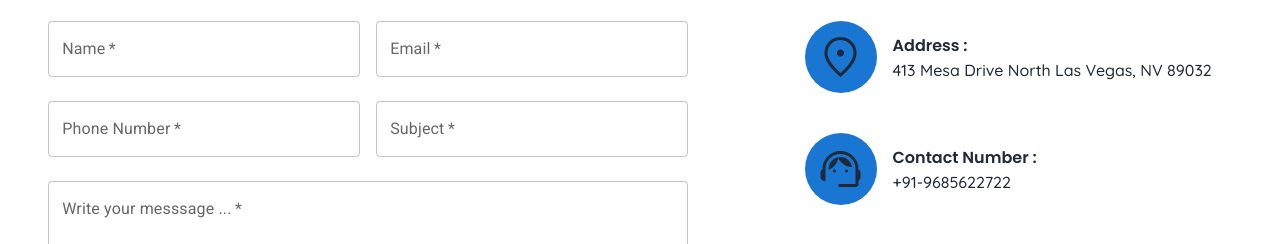
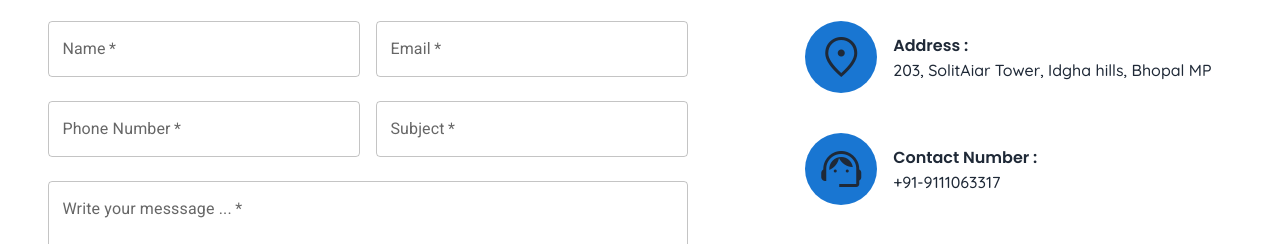
Before and after one commit to sohail9744/digitalMove, a React (Vite) app: page /contactus in a window 1280 px wide. Shown: the part 523-767 px from the top of the page. Built offline with nearby package versions, Linux system fonts and the light colour scheme; a web font is replaced by a local one.

Commit message:
update contact info

```diff
--- a/src/components/ServiceandSupport/form.jsx
+++ b/src/components/ServiceandSupport/form.jsx
@@ -58,7 +58,7 @@ export default function ContactForm() {
             </Button>
           </div>
         </section>
-        <section className="sm:px-5 sm:pt-8 lg:pt-0" >
+        <section className="sm:px-5 sm:pt-8 lg:pt-0">
           <h2 className="text-3xl font-popins font-bold text-stone-800 opacity-80">
             Get in touch
           </h2>
@@ -74,7 +74,7 @@ export default function ContactForm() {
                   Address :
                 </label>
                 <p className="font-quickSand font-medium">
-                  413 Mesa Drive North Las Vegas, NV 89032
+                  203, SolitAiar Tower, Idgha hills, Bhopal MP
                 </p>
               </div>
             </div>
@@ -88,7 +88,7 @@ export default function ContactForm() {
                 <label className="font-popins font-semibold" htmlFor="">
                   Contact Number :
                 </label>
-                <p className="font-quickSand font-medium">+91-9685622722</p>
+                <p className="font-quickSand font-medium">+91-9111063317</p>
               </div>
             </div>
             <div className="flex gap-4 items-center">
@@ -99,9 +99,7 @@ export default function ContactForm() {
                 <label className="font-popins font-semibold" htmlFor="">
                   Email :
                 </label>
-                <p className="font-quickSand font-medium">
-                  info@asyncloud.com
-                </p>
+                <p className="font-quickSand font-medium">info@asyncloud.com</p>
               </div>
             </div>
           </div>
```
